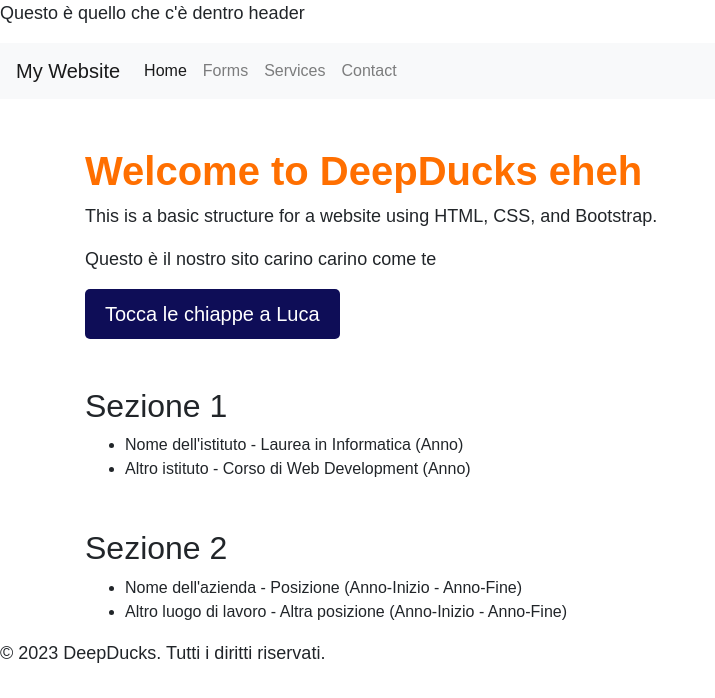
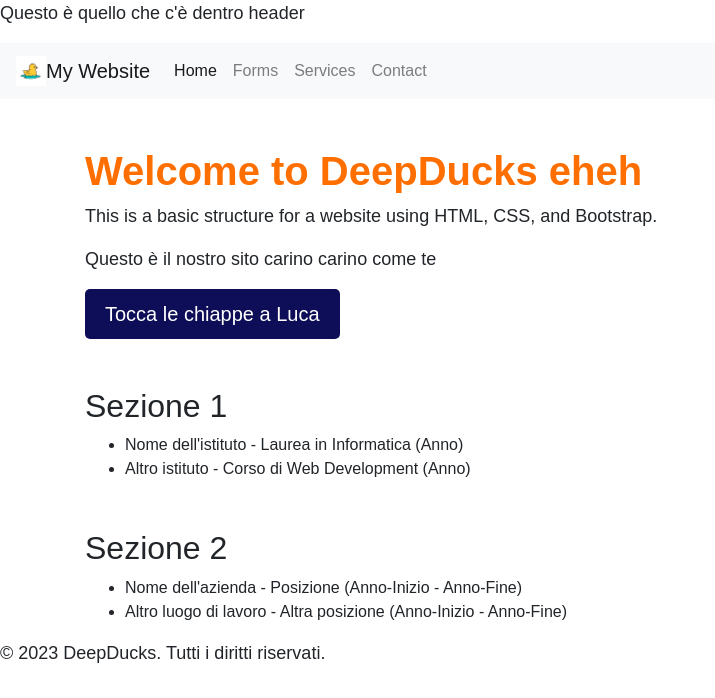
Before and after one commit to arcticronin/deepducks, a website: page gui/index.html in a window 1280 px wide. Shown: the whole page, without its empty margins (0-715 px from the left). Drawn offline with nearby package versions, Linux system fonts and the light colour scheme.

Commit message:
aggiunto piccolao paperelloa

```diff
--- a/gui/index.html
+++ b/gui/index.html
@@ -32,6 +32,7 @@
     </header>
     <!-- Navbar -->
     <nav class="navbar navbar-expand-lg navbar-light bg-light">
+        <img src="duckicon.png" alt="Duck Icon" width="30" height="30">
         <a class="navbar-brand" href="index.html">My Website</a>
         <button class="navbar-toggler" type="button" data-toggle="collapse" data-target="#navbarNav" aria-controls="navbarNav" aria-expanded="false" aria-label="Toggle navigation">
             <span class="navbar-toggler-icon"></span>
```
